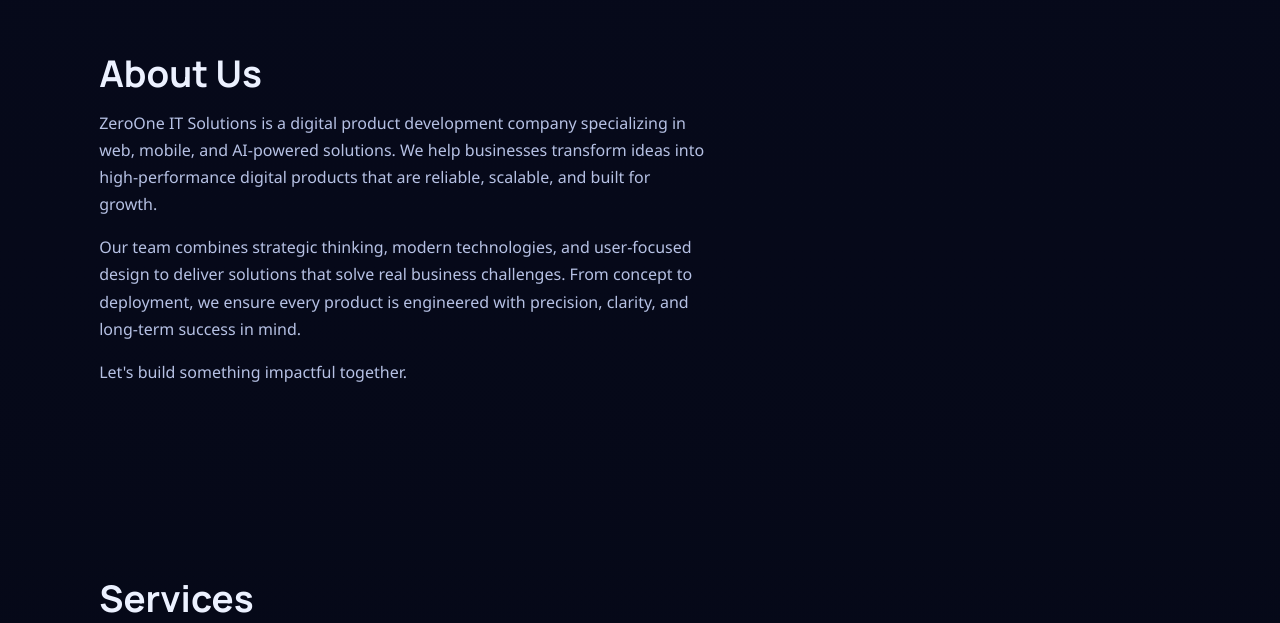
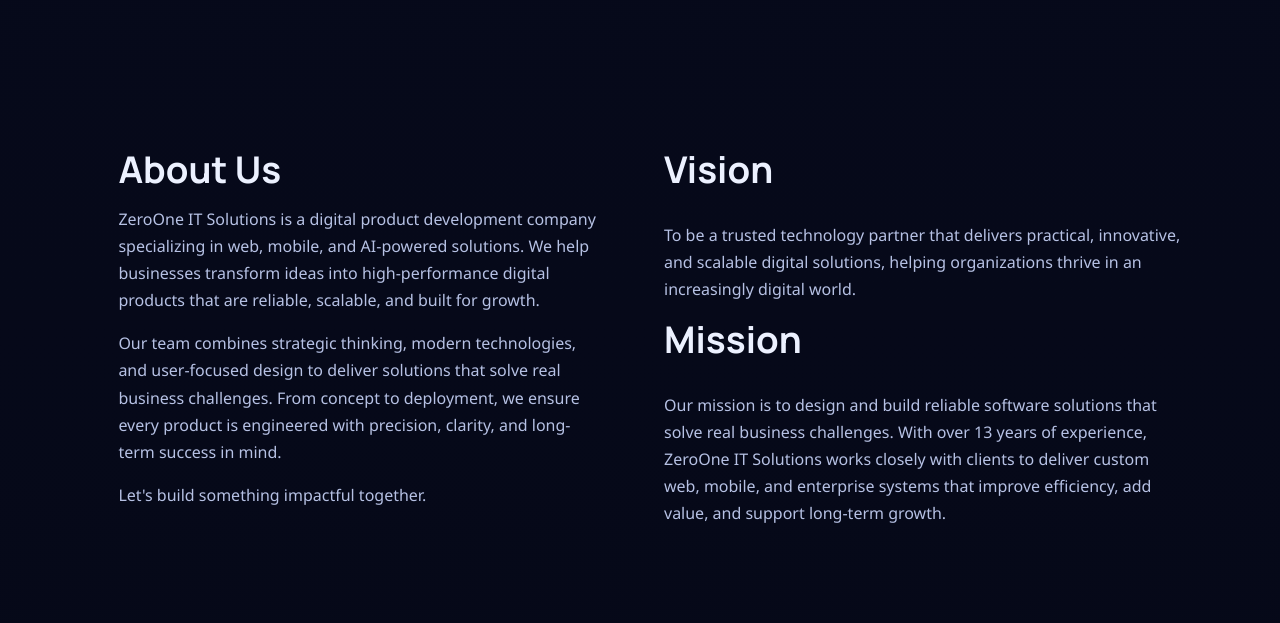
Before and after one commit to zero-one-projects/zeroone-website, a JavaScript app: page / in a window 1280 px wide. Shown: the part 997-1620 px from the top of the page. Built offline with nearby package versions, Linux system fonts and the light colour scheme; the HTML template or start-up script is replaced by a standard one.

Commit message:
added design

```diff
--- a/src/App.css
+++ b/src/App.css
@@ -11,6 +11,10 @@
 
 * {
   box-sizing: border-box;
+}
+
+html {
+  scroll-behavior: smooth;
 }
 
 .site {
@@ -110,6 +114,39 @@
   max-width: 1120px;
   margin: 0 auto;
   padding: clamp(2.8rem, 8vw, 6rem) 1.2rem;
+}
+
+.about-vision-grid {
+  display: grid;
+  grid-template-columns: 1fr 1fr;
+  gap: 3rem;
+  align-items: start;
+}
+
+.about-vision-item {
+  /* Remove default section padding since parent handles it */
+  padding: 0;
+}
+
+.about-vision-mission-grid {
+  display: grid;
+  grid-template-columns: 1fr 1fr;
+  gap: 3rem;
+  align-items: start;
+}
+
+.about-column {
+  /* Remove default section padding since parent handles it */
+  padding: 0;
+}
+
+.vision-mission-column {
+  /* Remove default section padding since parent handles it */
+  padding: 0;
+  display: flex;
+  flex-direction: column;
+  gap: 1rem;
+  padding-top: clamp(2.8rem, 8vw, 6rem);
 }
 
 .hero {
@@ -715,6 +752,12 @@
     max-height: 250px;
   }
 
+  .stats-grid,
+  .project-counters-grid {
+    grid-template-columns: 1fr;
+    gap: 0.8rem;
+  }
+
   .services-cap-grid {
     grid-template-columns: 1fr;
   }
@@ -737,12 +780,62 @@
     font-size: 14px;
   }
 
+  .services-cap-card {
+    padding: 1.5rem 1.2rem;
+    min-height: 180px;
+  }
+
+  .services-cap-icon {
+    width: 3.8rem;
+    height: 3.8rem;
+  }
+
+  .services-cap-icon svg {
+    width: 1.6rem;
+    height: 1.6rem;
+  }
+
+  .about-vision-grid {
+    grid-template-columns: 1fr;
+    gap: 2rem;
+  }
+
+  .about-vision-mission-grid {
+    grid-template-columns: 1fr;
+    gap: 0;
+  }
+
+  .about-column .section {
+    padding-left: 0;
+    padding-right: 0;
+  }
+
+  .vision-mission-column {
+    gap: 0.75rem;
+    padding-top: 0;
+    margin-top: -1rem;
+    padding-left: 0;
+    padding-right: 0;
+  }
+
+  #services.section {
+    margin-top: -1rem;
+  }
+
   .project-counters-grid {
     margin-top: 0.9rem;
   }
 
   .swipe-grid {
     grid-auto-columns: minmax(220px, 82vw);
+  }
+
+  .text-section-body {
+    max-width: none;
+  }
+
+  .text-section-copy {
+    font-size: 0.95rem;
   }
 }
 
--- a/src/App.js
+++ b/src/App.js
@@ -50,10 +50,56 @@
 }
 
 function App() {
-  const navigation = companyProfile.sections.map(({ id, title }) => ({
-    id,
-    label: title
-  }));
+  const navigation = companyProfile.sections
+    .filter(section => section.id !== 'vision' && section.id !== 'mission')
+    .map(({ id, title }) => ({
+      id,
+      label: title
+    }));
+
+  const renderSections = () => {
+    const sections = [];
+    let i = 0;
+    while (i < companyProfile.sections.length) {
+      const section = companyProfile.sections[i];
+      if (section.id === 'about') {
+        // Render about, vision, and mission in a grid layout
+        const visionSection = companyProfile.sections[i + 1];
+        const missionSection = companyProfile.sections[i + 2];
+        sections.push(
+          <section key="about-vision-mission" className="section reveal-section reveal-delay-2" id="about">
+            <div className="about-vision-mission-grid">
+              <div className="about-column">
+                {renderSection(section)}
+              </div>
+              <div className="vision-mission-column">
+                <TextSection
+                  id={visionSection.id}
+                  title={visionSection.title}
+                  paragraphs={visionSection.paragraphs}
+                  noWrapper={true}
+                />
+                <TextSection
+                  id={missionSection.id}
+                  title={missionSection.title}
+                  paragraphs={missionSection.paragraphs}
+                  noWrapper={true}
+                />
+              </div>
+            </div>
+          </section>
+        );
+        i += 3; // Skip vision and mission since we rendered them
+      } else if (section.id === 'vision' || section.id === 'mission') {
+        // Skip vision and mission since they're already rendered with about
+        i++;
+      } else {
+        sections.push(renderSection(section));
+        i++;
+      }
+    }
+    return sections;
+  };
 
   return (
     <div className="site">
@@ -72,7 +118,7 @@
           logo={logo}
         />
 
-        {companyProfile.sections.map(renderSection)}
+        {renderSections()}
 
         <section className="section cta reveal-section reveal-delay-4" id={companyProfile.contact.id}>
           <SectionHeading
--- a/src/components/TextSection.js
+++ b/src/components/TextSection.js
@@ -1,8 +1,8 @@
 import SectionHeading from './SectionHeading';
 
-function TextSection({ id, title, paragraphs }) {
-  return (
-    <section className="section reveal-section reveal-delay-2" id={id}>
+function TextSection({ id, title, paragraphs, noWrapper = false }) {
+  const content = (
+    <>
       <SectionHeading title={title} />
       <div className="text-section-body">
         {paragraphs.map((paragraph) => (
@@ -11,6 +11,16 @@
           </p>
         ))}
       </div>
+    </>
+  );
+
+  if (noWrapper) {
+    return content;
+  }
+
+  return (
+    <section className="section reveal-section reveal-delay-2" id={id}>
+      {content}
     </section>
   );
 }
--- a/src/content/companyProfile.js
+++ b/src/content/companyProfile.js
@@ -44,6 +44,22 @@
         'ZeroOne IT Solutions is a digital product development company specializing in web, mobile, and AI-powered solutions. We help businesses transform ideas into high-performance digital products that are reliable, scalable, and built for growth.',
         'Our team combines strategic thinking, modern technologies, and user-focused design to deliver solutions that solve real business challenges. From concept to deployment, we ensure every product is engineered with precision, clarity, and long-term success in mind.',
         "Let's build something impactful together."
+      ]
+    },
+    {
+      id: 'vision',
+      type: 'text',
+      title: 'Vision',
+      paragraphs: [
+        'To be a trusted technology partner that delivers practical, innovative, and scalable digital solutions, helping organizations thrive in an increasingly digital world.'
+      ]
+    },
+    {
+      id: 'mission',
+      type: 'text',
+      title: 'Mission',
+      paragraphs: [
+        'Our mission is to design and build reliable software solutions that solve real business challenges. With over 13 years of experience, ZeroOne IT Solutions works closely with clients to deliver custom web, mobile, and enterprise systems that improve efficiency, add value, and support long‑term growth.'
       ]
     },
     {
```
